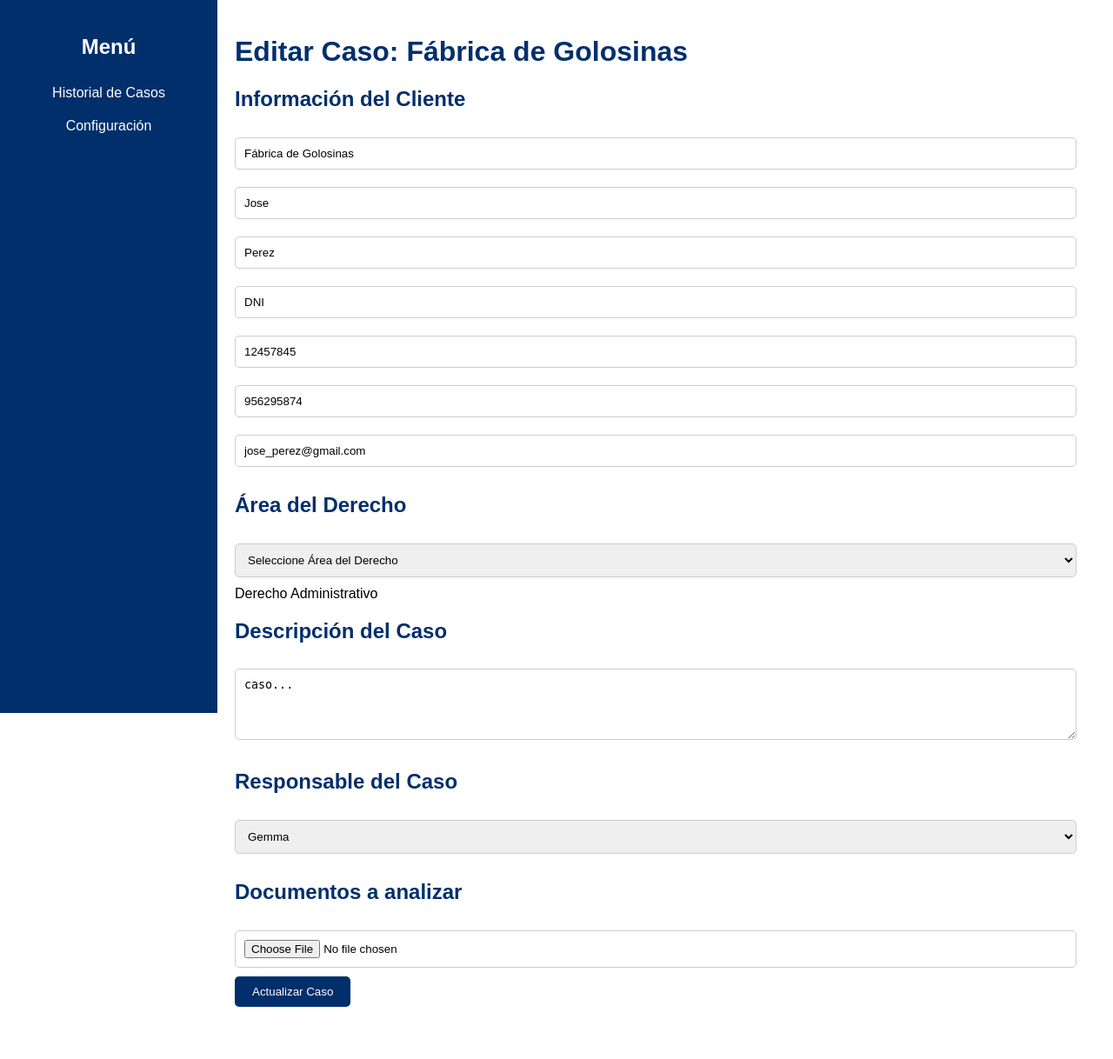
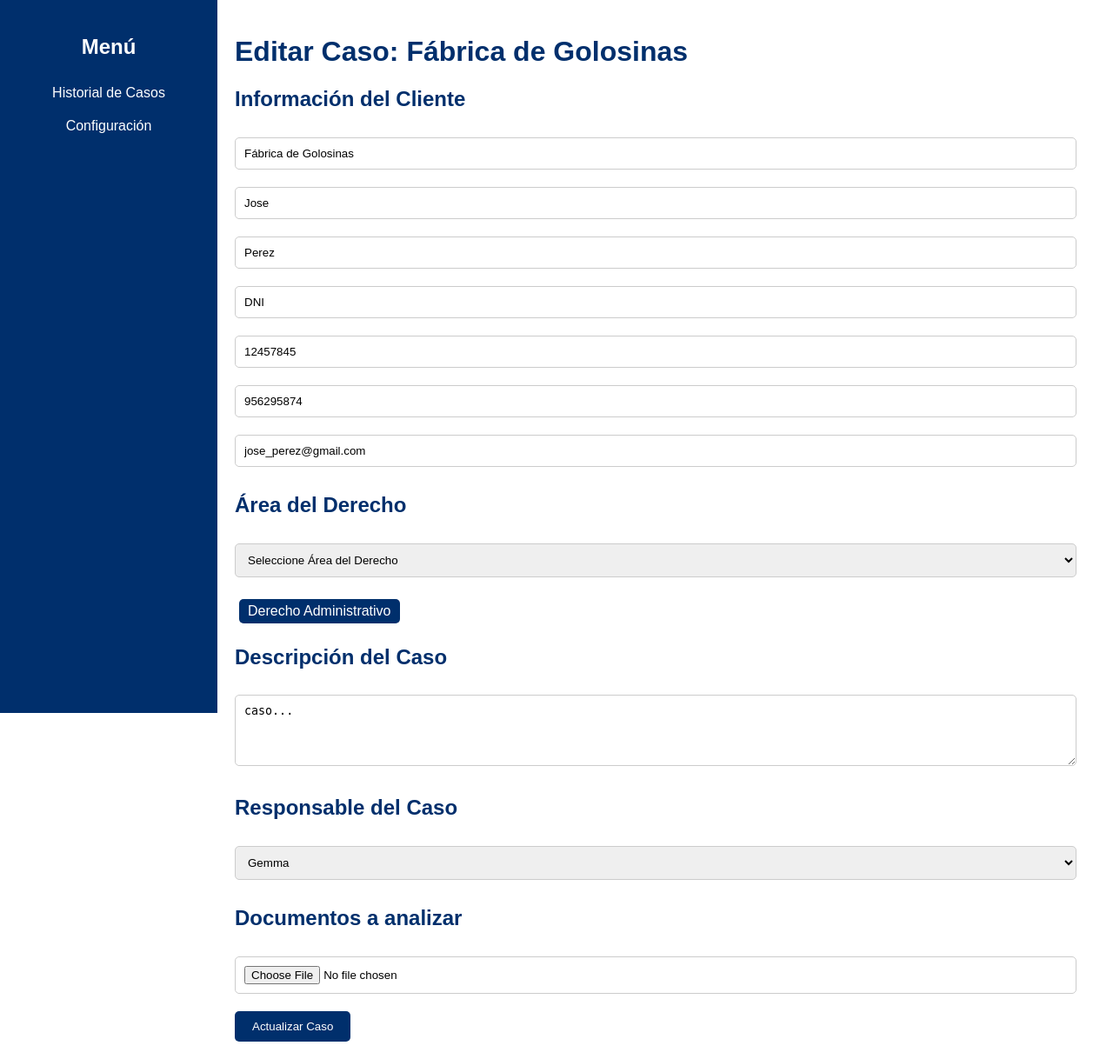
Before and after one commit to valdiviasharon/FEBT, a Flask app: page /edit_case/1 in a window 1280 px wide. Shown: the whole page at 87% size. Before the commit the page ends 1158 px from the top, so only its background shows below. Run offline with Flask 3, Linux system fonts and the light colour scheme.

Commit message:
Add files via upload

```diff
--- a/static/styles.css
+++ b/static/styles.css
@@ -113,9 +113,11 @@ ul li button {
     padding: 20px;
     border-radius: 10px;
 }
+
 .form-container h2 {
     text-align: center;
 }
+
 input, select, textarea {
     width: calc(100% - 22px);
     padding: 10px;
@@ -133,6 +135,36 @@ button {
     cursor: pointer;
     border-radius: 5px;
     text-align: center;
+}
+button[type="delete"] {
+    background-color: #002f6c;
+    color: white;
+    border: none;
+    padding: 5px 10px;
+    cursor: pointer;
+    border-radius: 5px;
+    text-align: center;
+}
+
+/* Estilos para el formulario de subida de archivos */
+form {
+    margin-top: 20px;
+}
+
+input[type="file"] {
+    padding: 10px;
+    margin-top: 10px;
+}
+
+button[type="submit"] {
+    background-color: #002f6c;
+    color: white;
+    border: none;
+    padding: 10px 20px;
+    cursor: pointer;
+    border-radius: 5px;
+    text-align: center;
+    margin-top: 10px;
 }
 
 @media (max-width: 768px) {
@@ -152,3 +184,23 @@ button {
         width: 100%;
     }
 }
+
+/* Estilos para las etiquetas */
+.tags-container {
+    display: flex;
+    flex-wrap: wrap;
+    margin-top: 10px;
+}
+
+.tag {
+    background-color: #002f6c;
+    color: white;
+    padding: 5px 10px;
+    margin: 5px;
+    border-radius: 5px;
+    cursor: pointer;
+}
+
+.tag:hover {
+    background-color: #003a7f;
+}
```
